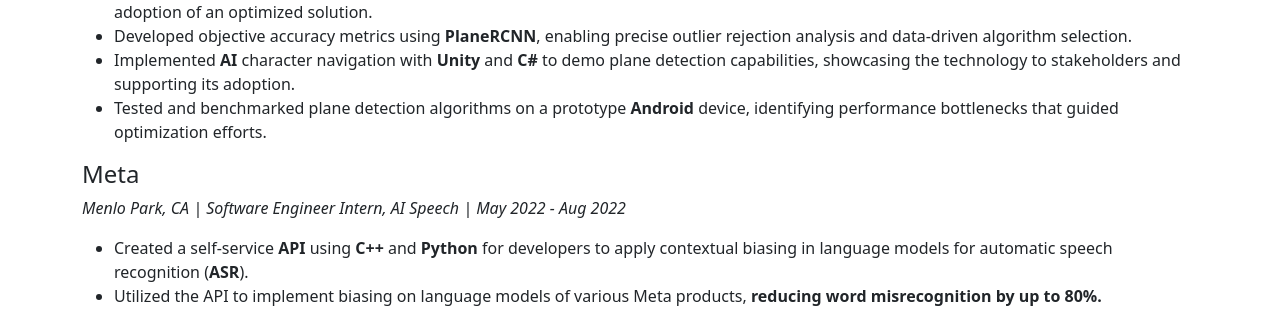
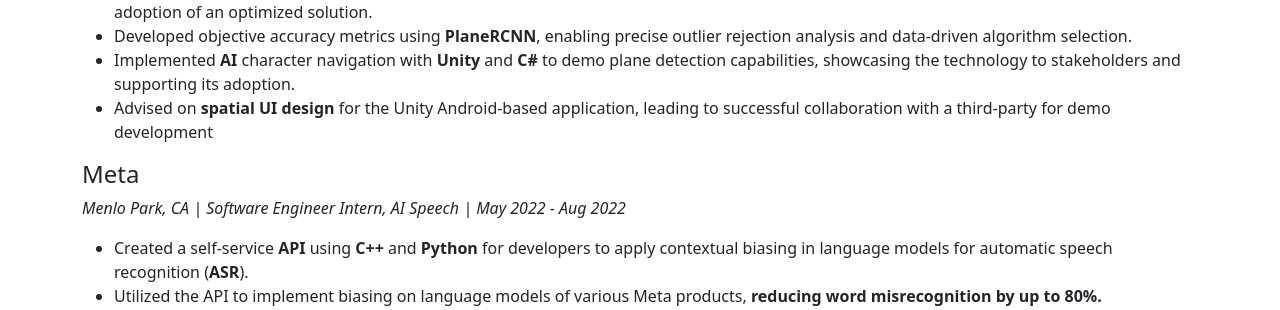
Before and after one commit to supersid2001/sidsnewportfolio, a Flask app: page / in a window 1280 px wide. Shown: the part 619-929 px from the top of the page. Run offline with Flask 3, Linux system fonts and the light colour scheme.

Commit message:
Modified samsung desc

```diff
--- a/templates/home.html
+++ b/templates/home.html
@@ -34,7 +34,7 @@
                     <li>Analyzed and fine-tuned plane detection algorithms for <b>Augmented Reality</b> devices using <b>C++</b> and <b>Python</b>, reducing errors and leading to the adoption of an optimized solution.</li>
                     <li>Developed objective accuracy metrics using <b>PlaneRCNN</b>, enabling precise outlier rejection analysis and data-driven algorithm selection.</li>
                     <li>Implemented <b>AI</b> character navigation with <b>Unity</b> and <b>C#</b> to demo plane detection capabilities, showcasing the technology to stakeholders and supporting its adoption.</li>
-                    <li>Tested and benchmarked plane detection algorithms on a prototype <b>Android</b> device, identifying performance bottlenecks that guided optimization efforts.</li>
+                    <li>Advised on <b>spatial UI design</b> for the Unity Android-based application, leading to successful collaboration with a third-party for demo development</li>
                 </ul>
             </div>
 
```
